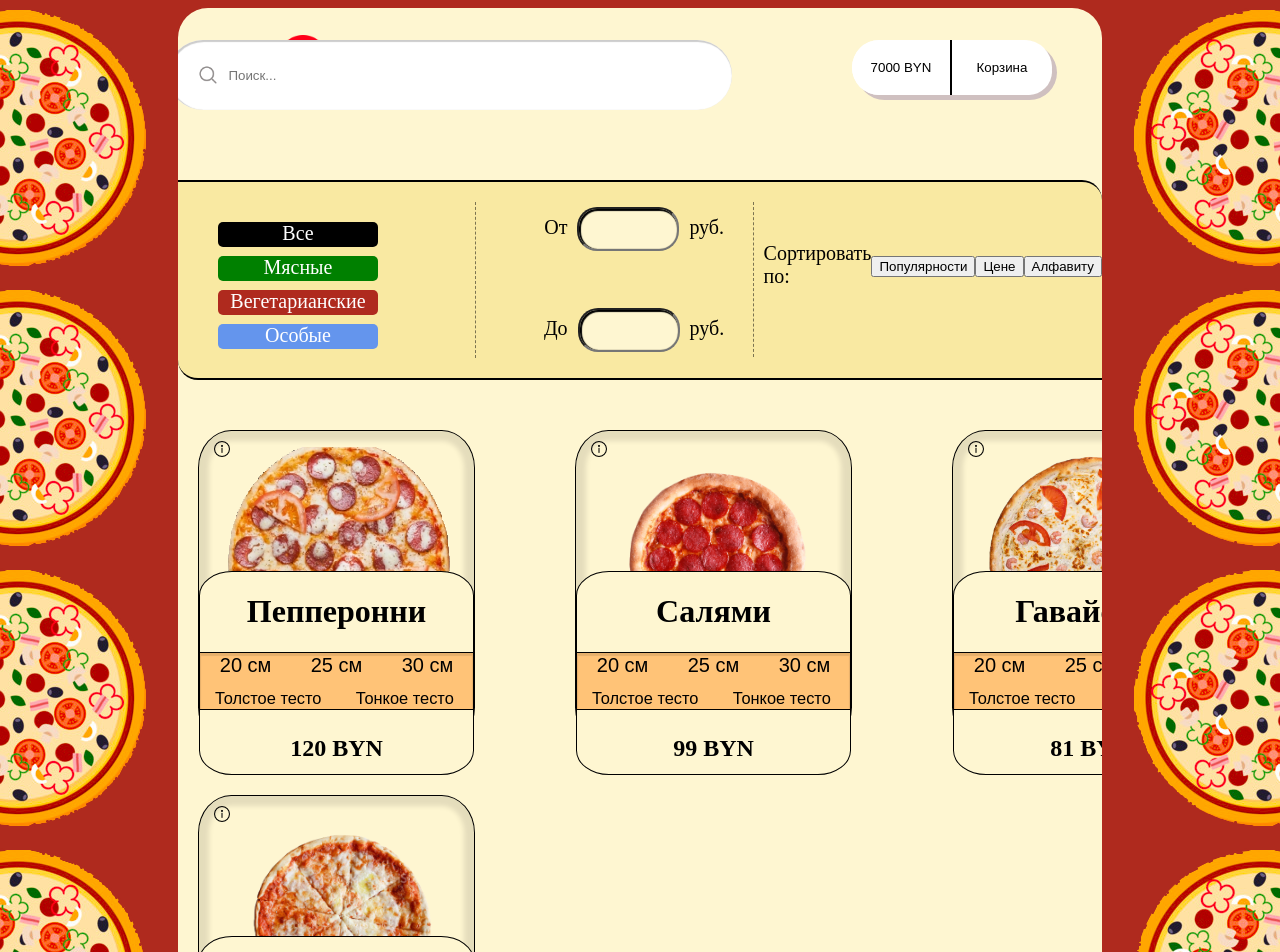
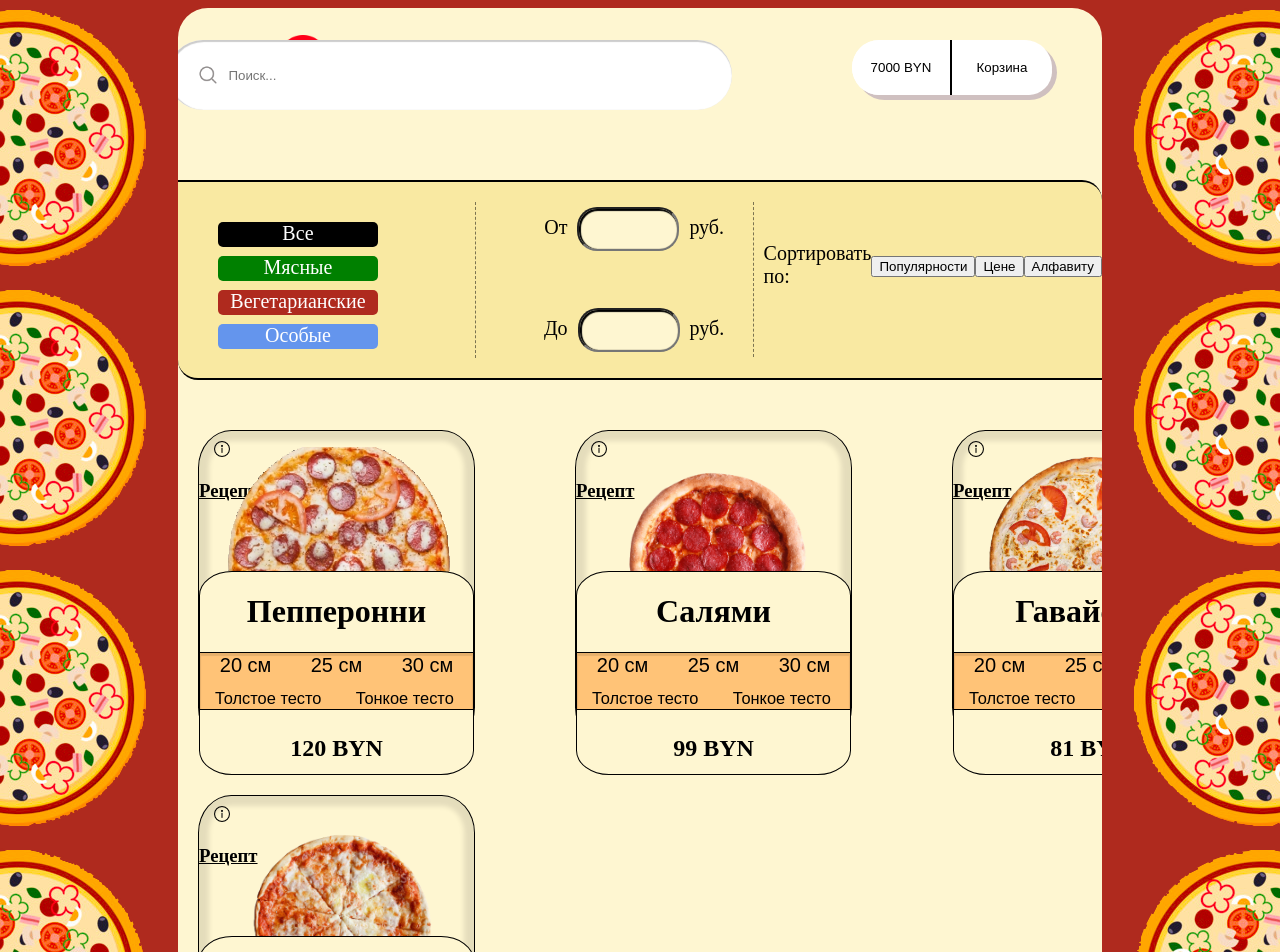
Before and after one commit to MaksimkaFishbain/reactpizza, a React (Create React App) app: page / in a window 1280 px wide. Shown: the top 952 px of the page. Built offline with nearby package versions, Linux system fonts and the light colour scheme; a web font is replaced by a local one.

Commit message:
pizzaBackround component added, modalWindow bugs in fixing

```diff
--- a/src/App.js
+++ b/src/App.js
@@ -2,33 +2,27 @@ import "./styles.scss"
 import Header from "./components/Header";
 import Sortings from "./components/Sortings";
 import Card from "./components/Card";
+import PizzaBackground from "./components/PizzaBackground";
 
 function App() {
+
+  function recipe() {
+    return `
+    Lorem ipsum dolor sit amet, consectetur adipiscing elit, sed do eiusmod tempor incididunt ut labore et dolore magna aliqua. Ut enim ad minim veniam, quis nostrud exercitation ullamco laboris nisi ut aliquip ex ea commodo consequat. Duis aute irure dolor in reprehenderit in voluptate velit esse cillum dolore eu fugiat nulla pariatur. Excepteur sint occaecat cupidatat non proident, sunt in culpa qui officia deserunt mollit anim id est laborum.
+  `
+  }
   return (
     <div className="App">
-      <div className="pizzaBackground">
-        <div className="leftSide">
-          <img src="/images/pizzaback.png" alt="backPizza"/>
-          <img src="/images/pizzaback.png" alt="backPizza"/>
-          <img src="/images/pizzaback.png" alt="backPizza"/>
-          <img src="/images/pizzaback.png" alt="backPizza"/>
-        </div>
-        <div className="rightSide">
-          <img src="/images/pizzaback.png" alt="backPizza"/>
-          <img src="/images/pizzaback.png" alt="backPizza"/>
-          <img src="/images/pizzaback.png" alt="backPizza"/>
-          <img src="/images/pizzaback.png" alt="backPizza"/>
-        </div>
-      </div>
+      <PizzaBackground />
       <div className="wrapper">
         <Header />
         <Sortings />
         <div className="menu">
-          <Card title={"Пепперонни"} image={"/images/pizzaPeperoni.png"} price={120}/>
-          <Card title={"Салями"} image={"/images/pizzaSalami.png"} price={99}/>
-          <Card title={"Гавайская"}  image={"/images/pizzaGavaiskia.png"} price={81}/>
-          <Card title={"Грибная"}  image={"/images/pizzaGribnaia.png"} price={144}/>
-          <Card title={"4 сезона"} image={"/images/pizzaFourSesons.png"} price={120}/>
+          <Card title={"Пепперонни"} image={"/images/pizzaPeperoni.png"} price={120} modalContent={recipe}/>
+          <Card title={"Салями"} image={"/images/pizzaSalami.png"} price={99} modalContent={recipe}/>
+          <Card title={"Гавайская"}  image={"/images/pizzaGavaiskia.png"} price={81} modalContent={recipe}/>
+          <Card title={"Грибная"}  image={"/images/pizzaGribnaia.png"} price={144} modalContent={recipe}/>
+          <Card title={"4 сезона"} image={"/images/pizzaFourSesons.png"} price={120} modalContent={recipe}/>
         </div>
       </div>
     </div>
--- a/src/components/Modal.jsx
+++ b/src/components/Modal.jsx
@@ -1,10 +1,11 @@
 import React from 'react';
 
-const Modal = ({isOpened, setIsOpened}) => {
+const Modal = ({isOpened, setIsOpened, modalContent}) => {
     return (
         <div className={isOpened ? "modal" : "modal.active"} onClick={() => setIsOpened(false)}>
             <div className="modal__content" onClick={e => e.stopPropagation()}>
-
+                <h3><u>Рецепт</u></h3>
+                <p>{modalContent}</p>
             </div>
         </div>
     );
--- /dev/null
+++ b/src/components/PizzaBackground.jsx
@@ -0,0 +1,26 @@
+import React from 'react';
+
+const PizzaBackground = () => {
+
+    const imageBack = [
+        <img src="/images/pizzaback.png" alt="backPizza" key="1"/>,
+        <img src="/images/pizzaback.png" alt="backPizza" key="2"/>,
+        <img src="/images/pizzaback.png" alt="backPizza" key="3"/>,
+        <img src="/images/pizzaback.png" alt="backPizza" key="4"/>
+    ]
+
+    return (
+        <div>
+            <div className="pizzaBackground">
+                <div className="leftSide">
+                    {imageBack.map((i) => i)}
+                </div>
+                <div className="rightSide">
+                    {imageBack.map((i) => i)}
+                </div>
+            </div>
+        </div>
+    );
+};
+
+export default PizzaBackground;
```
